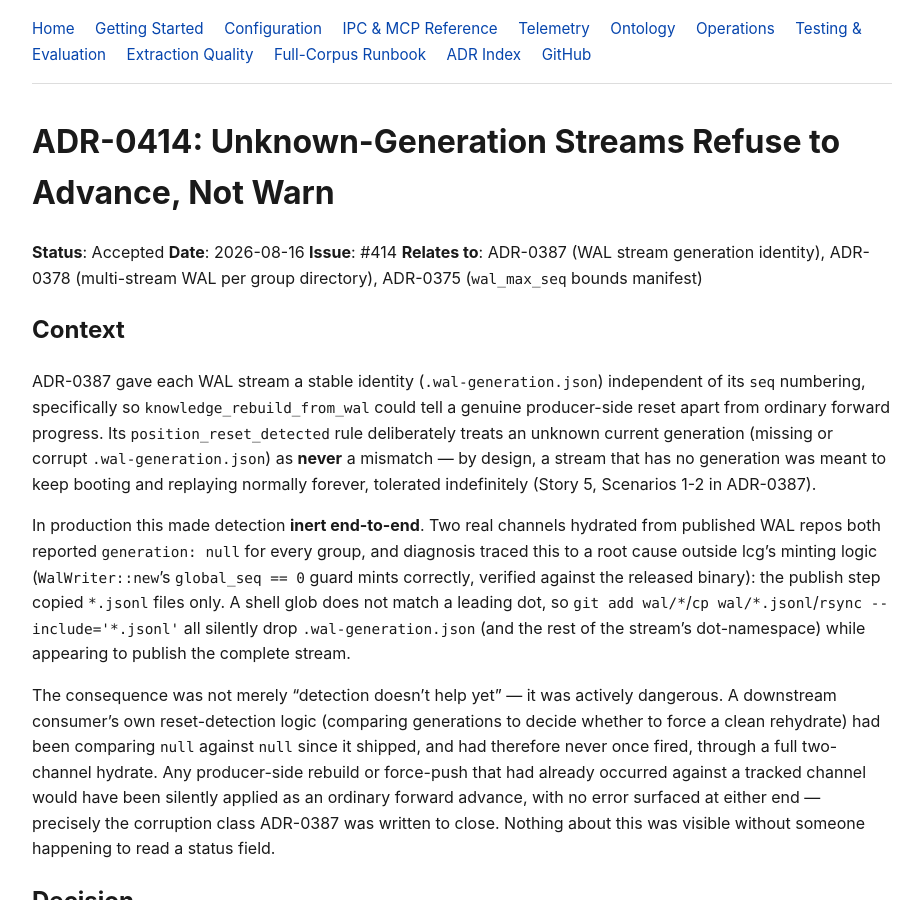
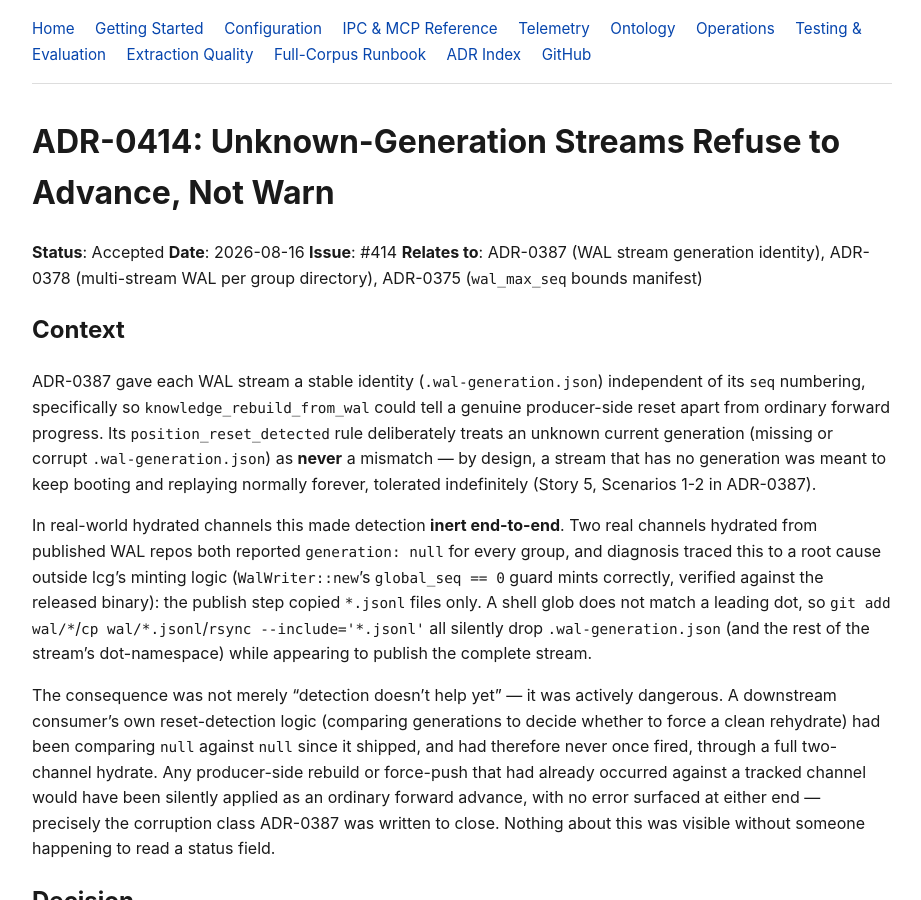
Before and after one commit to verveguy/liminis-context-graph, a Jekyll site: the page built from docs/adr/0414-wal-generation-unknown-refuses-replay.md, in a window 1280 px wide and 900 px high. Shown: the whole window, without its empty margins (178-1099 px from the left). Built offline with Jekyll 4.4.1, drawn with Linux system fonts in a browser that asks for light colours; our own code applies the rules of GitHub Pages for plain Markdown files.

Commit message:
Fix review finding: correct deployment-scope wording in ADR-0414/spec
CodeRabbit noted "In production" was imprecise given both docs also state
there are no production consumers of this stream format today. Reworded
to "In real-world hydrated channels" in ADR-0414 and the spec's Background.

```diff
--- a/docs/adr/0414-wal-generation-unknown-refuses-replay.md
+++ b/docs/adr/0414-wal-generation-unknown-refuses-replay.md
@@ -15,7 +15,7 @@ unknown current generation (missing or corrupt `.wal-generation.json`) as **neve
 by design, a stream that has no generation was meant to keep booting and replaying normally
 forever, tolerated indefinitely (Story 5, Scenarios 1-2 in ADR-0387).
 
-In production this made detection **inert end-to-end**. Two real channels hydrated from published
+In real-world hydrated channels this made detection **inert end-to-end**. Two real channels hydrated from published
 WAL repos both reported `generation: null` for every group, and diagnosis traced this to a root
 cause outside lcg's minting logic (`WalWriter::new`'s `global_seq == 0` guard mints correctly,
 verified against the released binary): the publish step copied `*.jsonl` files only. A shell glob
```
Also changed, not shown: specs/414-wal-stream-generation-is/spec.md (+1 -1 lines).
